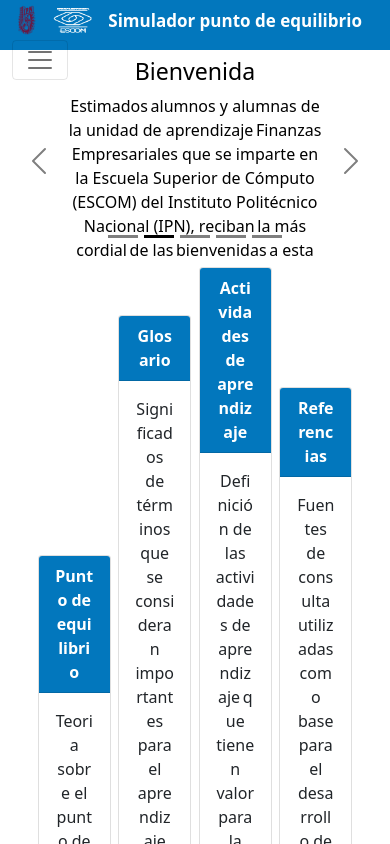
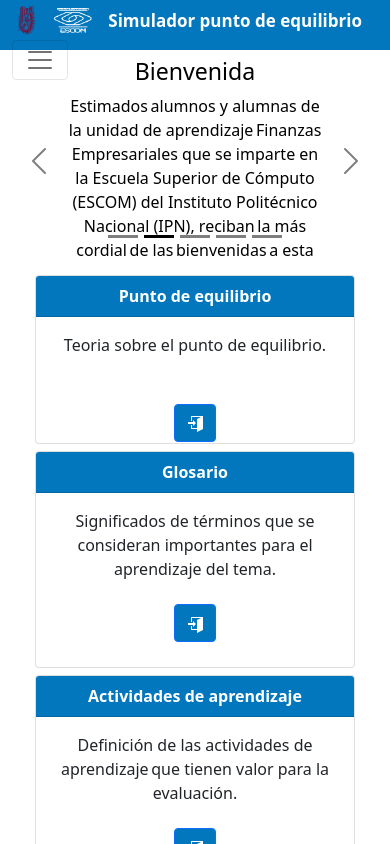
Before and after one commit to alfatlaloc/Simuladores, a React (Create React App) app: page / in a window 390 px wide. Shown: the top 844 px of the page. Built offline with nearby package versions, Linux system fonts and the light colour scheme.

Commit message:
Cambios de Home responsivo

```diff
--- a/src/Components/Home.tsx
+++ b/src/Components/Home.tsx
@@ -55,7 +55,7 @@
 const Carrusel = () => {
   const history = useHistory();
   return (
-    <Carousel variant="dark">
+    <Carousel variant="dark" wrap fade>
       <Carousel.Item>
         <img
           className="d-block w-100 imgC"
@@ -79,7 +79,6 @@
           <p>{Texto.bienvenida}</p>
         </Carousel.Caption>
       </Carousel.Item>
-
       <Carousel.Item>
         <img className="d-block w-100 imgC" src={whiteBack} alt="Third slide" />
 
@@ -121,15 +120,15 @@
   const history = useHistory();
   return (
     <Container className="pagina" fluid>
+
       <Carrusel />
 
+      <div className="tarjetas">
         <Card className="text-center tarjeta">
           <Card.Header className="cardHeader">Punto de equilibrio</Card.Header>
           <Card.Body>
-          <Card.Text>
+            <Card.Text className="textoTrjetas">
               Teoria sobre el punto de equilibrio.
-            <br/>
-            <br/>
             </Card.Text>
             <Button
                 className="buttonPrimary m-2"
@@ -145,7 +144,7 @@
         <Card className="text-center tarjeta">
           <Card.Header className="cardHeader">Glosario</Card.Header>
           <Card.Body>
-          <Card.Text>
+            <Card.Text className="textoTrjetas">
               Significados de términos que se consideran importantes para el aprendizaje del tema.
             </Card.Text>
             <Button
@@ -164,7 +163,7 @@
             Actividades de aprendizaje
           </Card.Header>
           <Card.Body>
-          <Card.Text>
+            <Card.Text className="textoTrjetas">
               Definición de las actividades de aprendizaje que tienen valor para la evaluación.
             </Card.Text>
             <Button
@@ -177,10 +176,11 @@
             </Button>
           </Card.Body>
         </Card>
+
         <Card className="text-center tarjeta">
           <Card.Header className="cardHeader">Referencias</Card.Header>
           <Card.Body>
-          <Card.Text>
+            <Card.Text className="textoTrjetas">
               Fuentes de consulta utilizadas como base para el desarrollo de los temas.
             </Card.Text>
             <Button
@@ -193,6 +193,7 @@
             </Button>
           </Card.Body>
         </Card>
+      </div>
     </Container>
   );
 };
--- a/src/Styles/main.sass
+++ b/src/Styles/main.sass
@@ -11,11 +11,20 @@
 body
     padding: 0
     margin: 0
+.tarjetas
+    display: flex
+    align-items: stretch
+    flex-wrap: wrap
+    flex-direction: row
+    justify-content: center
+    margin-top: 2%
+
+.textoTrjetas
+    height: 50%
 
 .tarjeta
-    width: 20%
-    display: inline-block !important
     margin: 1%
+    width: 20rem
 
 .cardHeader
     font-weight: bold !important
```
Also changed, not shown: src/img/React App.html (added, +43 -0 lines). Lines whose indentation alone changed are shown as unchanged.
